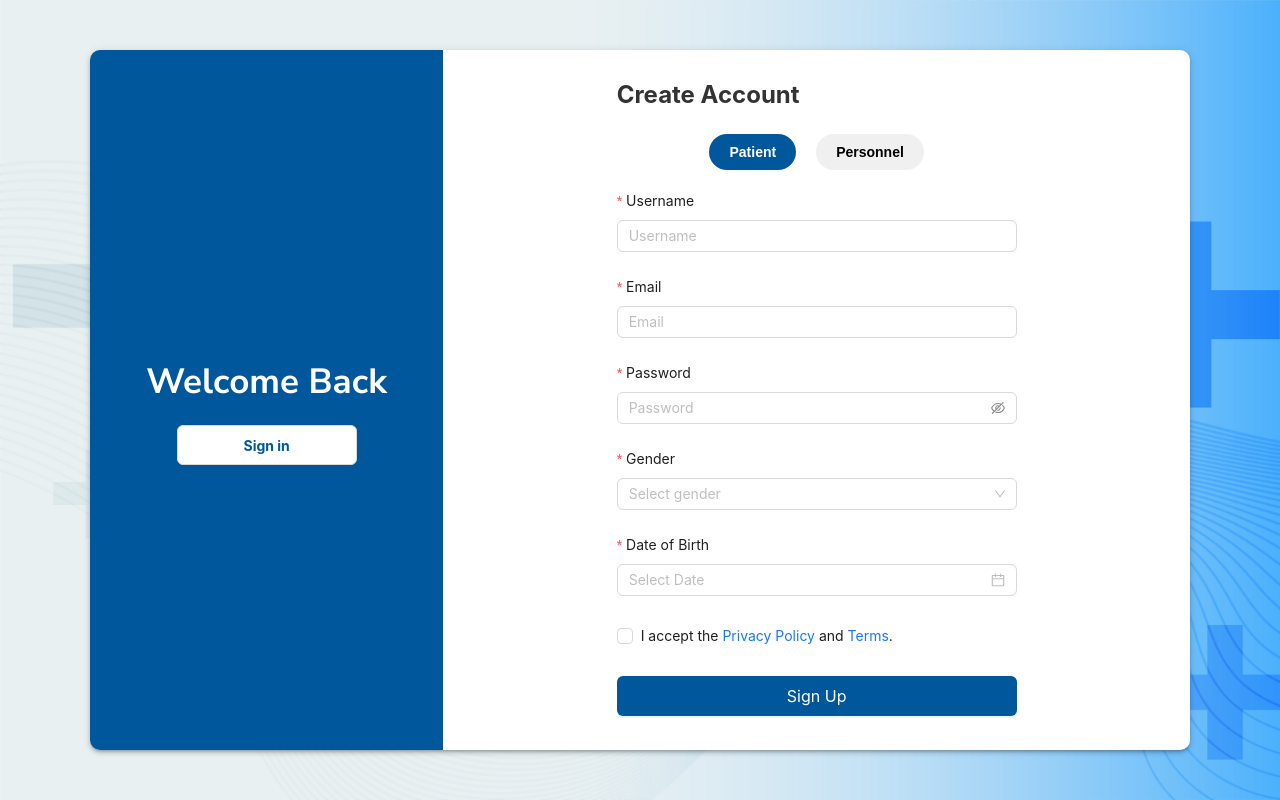
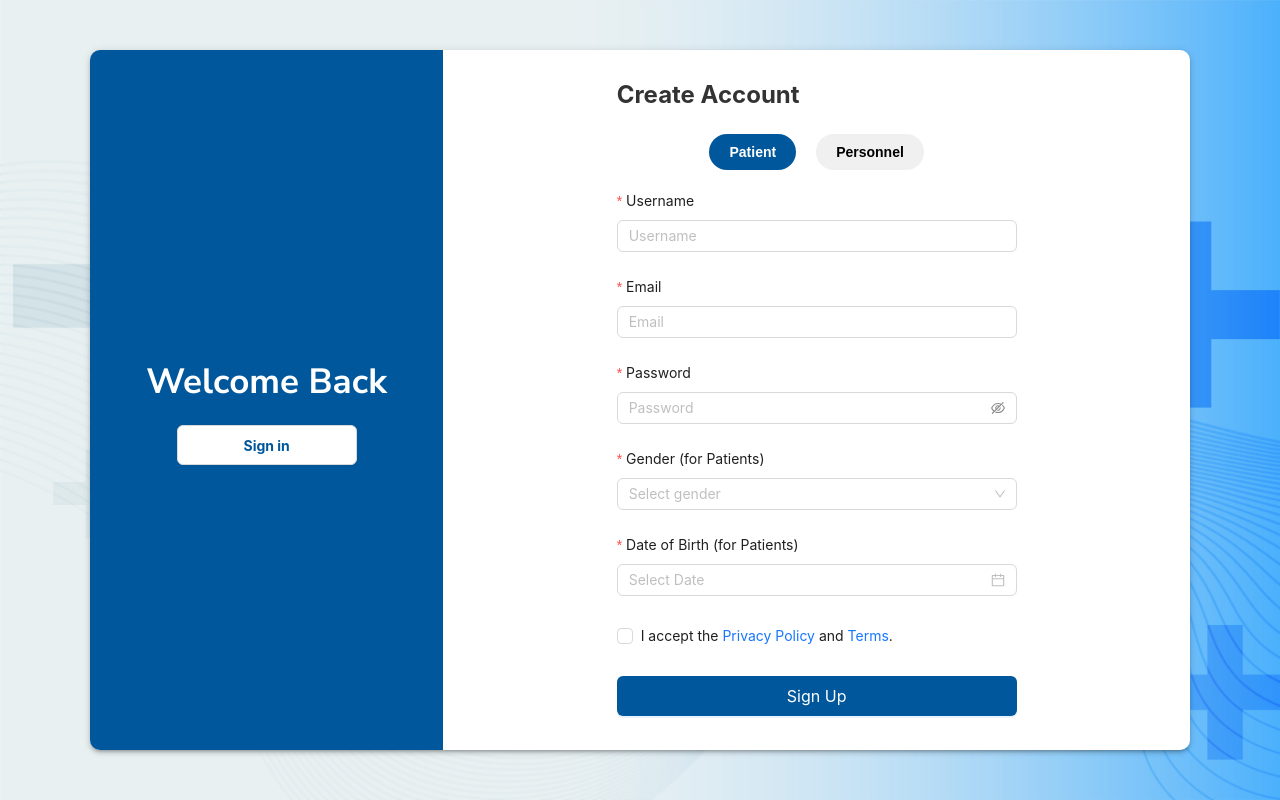
Before and after one commit to youthboo/GazeTalk, a React (Create React App) app in the folder Application/client/: page /signup in a window 1280 px wide. Built offline with nearby package versions, Linux system fonts and the light colour scheme.

Commit message:
update bug alert page

```diff
--- a/Application/client/src/login-reigister/Signup/Signup.js
+++ b/Application/client/src/login-reigister/Signup/Signup.js
@@ -118,7 +118,7 @@ const Signup = () => {
                             <>
                                 <Form.Item
                                     name="gender"
-                                    label="Gender"
+                                    label="Gender (for Patients)"
                                     rules={[{ required: true, message: 'Please select your gender!' }]}
                                 >
                                     <Select placeholder="Select gender">
@@ -129,7 +129,7 @@ const Signup = () => {
                                 </Form.Item>
                                 <Form.Item
                                     name="dateOfBirth"
-                                    label="Date of Birth"
+                                    label="Date of Birth (for Patients)"
                                     rules={[{ required: true, message: 'Please select your date of birth!' }]}
                                 >
                                     <DatePicker
--- a/Application/client/src/users/pages/AlertPage.js
+++ b/Application/client/src/users/pages/AlertPage.js
@@ -1,15 +1,23 @@
 import React, { useEffect, useState } from "react";
 import { useNavigate, useLocation } from "react-router-dom";
 import Swal from "sweetalert2";
-import { GuideIcon, LogoutIcon } from "../components/HeaderIcons"; // นำเข้า GuideIcon และ LogoutIcon
+import { GuideIcon, LogoutIcon } from "../components/HeaderIcons";
 import "./AlertPage.css";
 
 const AlertPage = () => {
   const navigate = useNavigate();
   const location = useLocation();
+
+  // ปุ่ม "ใช่" เป็นค่าเริ่มต้น
   const [highlightedButton, setHighlightedButton] = useState("ใช่");
 
+  // เพิ่ม state นี้เพื่อป้องกันการเรียกซ้ำ
+  const [isEmergencySent, setIsEmergencySent] = useState(false);
+
   const handleYesClick = async () => {
+    // เมื่อคลิกหรือกระพริบตาสองครั้งแล้ว ตัดโอกาสไม่ให้กดซ้ำ
+    setIsEmergencySent(true);
+
     const patient_id = sessionStorage.getItem('patient_id');
 
     if (!patient_id) {
@@ -25,7 +33,9 @@ const AlertPage = () => {
 
     try {
       // ส่งข้อความแจ้งเตือนฉุกเฉินไป Telegram
-        const response = await fetch(`http://localhost:3008/api/patients/${patient_id}/send-message`, {
+      const response = await fetch(
+        `http://localhost:3008/api/patients/${patient_id}/send-message`,
+        {
           method: 'POST',
           headers: {
             'Content-Type': 'application/json',
@@ -33,13 +43,14 @@ const AlertPage = () => {
           body: JSON.stringify({
             message: "🚨 แจ้งเตือนฉุกเฉิน: ต้องการความช่วยเหลือด่วน!"
           }),
-        });
+        }
+      );
 
       if (!response.ok) {
         throw new Error('Failed to send emergency alert');
       }
 
-        // แสดง success message และ redirect
+      // แสดง success message และ redirect กลับหน้าที่แล้ว
       Swal.fire({
         title: "แจ้งเตือนสำเร็จ!",
         text: "ระบบจะกลับไปยังหน้าก่อนหน้าใน 3 วินาที",
@@ -65,6 +76,9 @@ const AlertPage = () => {
   };
 
   const handleNoClick = () => {
+    // เมื่อคลิกหรือกระพริบตาสองครั้งแล้ว ตัดโอกาสไม่ให้กดซ้ำ
+    setIsEmergencySent(true);
+
     const returnPath = location.state?.returnTo || "/";
     navigate(returnPath);
   };
@@ -76,13 +90,15 @@ const AlertPage = () => {
         .then((data) => {
           const { direction, double_blink } = data;
 
+          // ตรวจจับทิศทางตาเพื่อสลับปุ่มที่ไฮไลต์
           if (direction === "right") {
             setHighlightedButton("ไม่ใช่");
           } else if (direction === "left") {
             setHighlightedButton("ใช่");
           }
 
-          if (double_blink) {
+          // หากมีการกระพริบตาสองครั้ง (double_blink) และยังไม่เคยกดแจ้งเตือน
+          if (double_blink && !isEmergencySent) {
             if (highlightedButton === "ใช่") {
               handleYesClick();
             } else if (highlightedButton === "ไม่ใช่") {
@@ -95,7 +111,7 @@ const AlertPage = () => {
 
     return () => clearInterval(interval);
     // eslint-disable-next-line
-  }, [highlightedButton]);
+  }, [highlightedButton, isEmergencySent]);
 
   return (
     <div className="alert-page">
```
Lines whose indentation alone changed are shown as unchanged.
